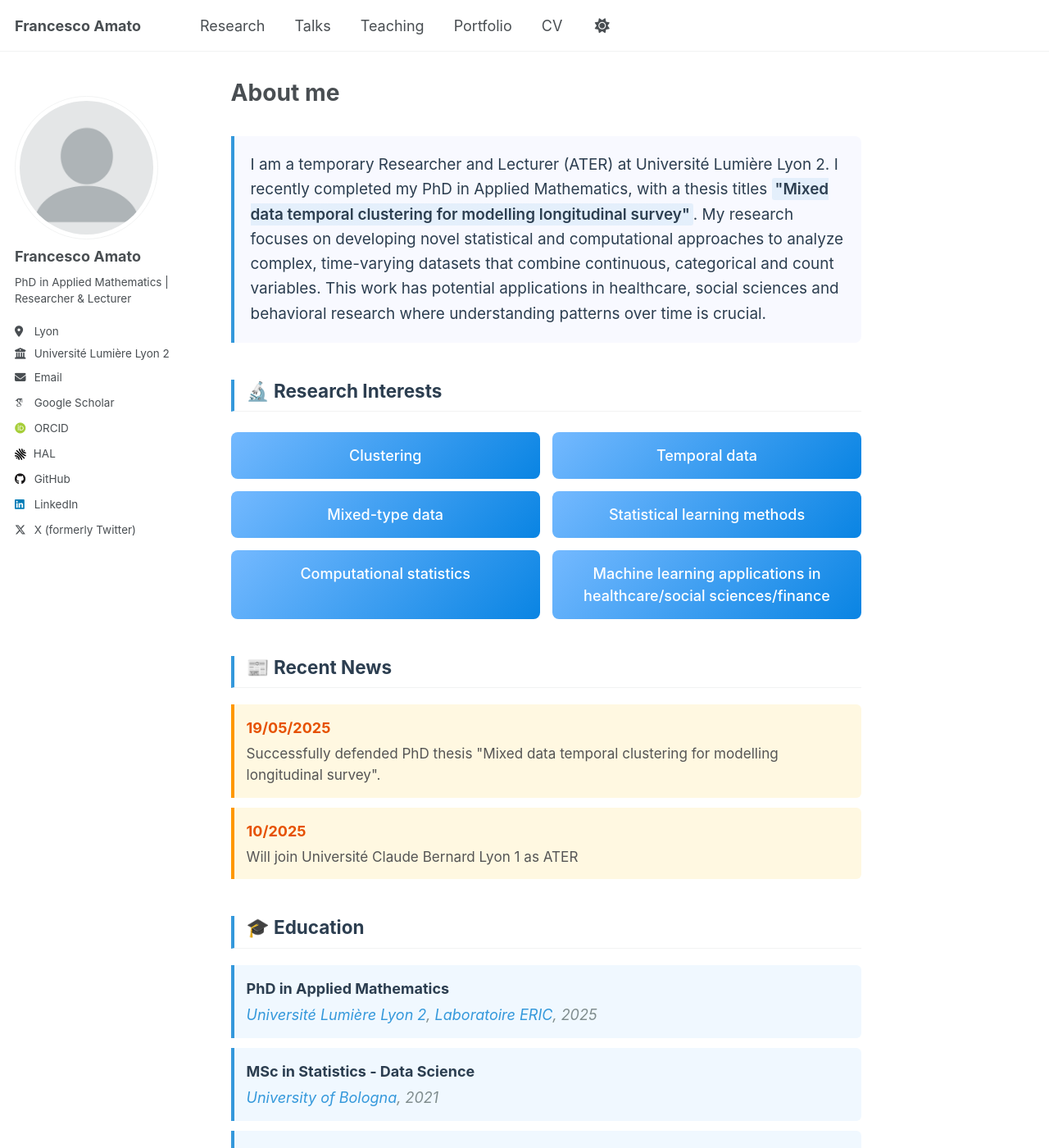
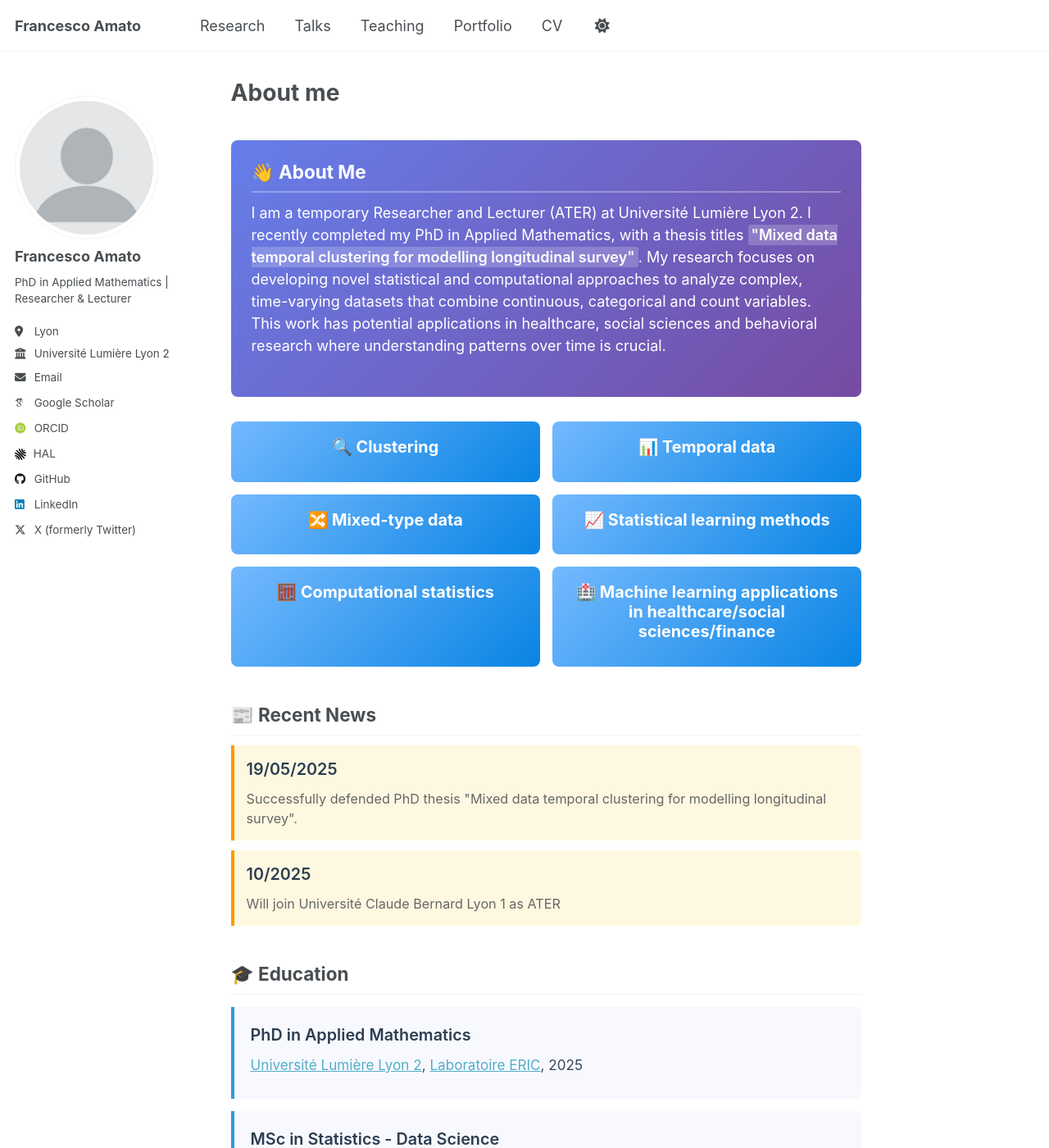
Before and after one commit to FraAmato/FraAmato.github.io, a Jekyll site: the page built from _pages/about.md, in a window 1280 px wide and 1400 px high. Shown: the whole window at 82% size. Built offline with Jekyll 4.4.1, drawn with Linux system fonts in a browser that asks for light colours; some web fonts are replaced; a script that is not in the unit is left out; part of the change alters nothing that is shown; some of the changed text lies outside the part shown.

Commit message:
Update about.md

```diff
--- a/_pages/about.md
+++ b/_pages/about.md
@@ -8,7 +8,7 @@ redirect_from:
 ---
 
 <style>
-.intro-section {
+.research-focus {
   background: linear-gradient(135deg, #667eea 0%, #764ba2 100%);
   color: white;
   padding: 25px;
@@ -16,33 +16,11 @@ redirect_from:
   margin: 30px 0;
 }
 
-.intro-section h2 {
+.research-focus h2 {
   color: white;
   margin-top: 0;
   border-bottom: 2px solid rgba(255,255,255,0.3);
   padding-bottom: 10px;
-}
-
-.content-section {
-  margin: 40px 0;
-}
-
-.content-section h2 {
-  color: #2c3e50;
-  border-left: 4px solid #3498db;
-  padding-left: 15px;
-  margin-bottom: 20px;
-}
-
-.about-intro {
-  background: #f8f9ff;
-  border-left: 4px solid #3498db;
-  padding: 20px;
-  margin: 25px 0;
-  border-radius: 0 8px 8px 0;
-  font-size: 1.05em;
-  line-height: 1.6;
-  color: #2c3e50;
 }
 
 .research-interests {
@@ -55,18 +33,88 @@ redirect_from:
 .interest-card {
   background: linear-gradient(135deg, #74b9ff, #0984e3);
   color: white;
-  padding: 15px 20px;
+  padding: 20px;
   border-radius: 8px;
   text-align: center;
   transition: transform 0.2s ease;
-  font-weight: 500;
 }
 
 .interest-card:hover {
-  transform: translateY(-3px);
+  transform: translateY(-5px);
 }
 
-.news-item {
+.interest-card h4 {
+  margin-top: 0;
+  margin-bottom: 10px;
+  font-size: 1.1em;
+}
+
+.pub-item {
+  background: #f8f9ff;
+  border-left: 4px solid #3498db;
+  padding: 20px;
+  margin: 15px 0;
+  border-radius: 0 8px 8px 0;
+  transition: transform 0.2s ease;
+}
+
+.pub-item:hover {
+  transform: translateX(5px);
+}
+
+.pub-title {
+  font-weight: 600;
+  color: #2c3e50;
+  font-size: 1.1em;
+  margin-bottom: 8px;
+}
+
+.pub-title a {
+  color: #2c3e50;
+  text-decoration: none;
+}
+
+.pub-title a:hover {
+  color: #3498db;
+}
+
+.pub-authors {
+  color: #34495e;
+  margin-bottom: 8px;
+  font-size: 0.95em;
+}
+
+.pub-venue {
+  color: #7f8c8d;
+  font-style: italic;
+  margin-bottom: 8px;
+}
+
+.external-links {
+  background: #f8f9fa;
+  padding: 20px;
+  border-radius: 8px;
+  margin: 30px 0;
+  text-align: center;
+}
+
+.external-links a {
+  display: inline-block;
+  background: #6c757d;
+  color: white;
+  padding: 10px 20px;
+  margin: 5px;
+  border-radius: 25px;
+  text-decoration: none;
+  transition: background 0.3s ease;
+}
+
+.external-links a:hover {
+  background: #495057;
+  color: white;
+}
+
+.award-item {
   background: #fff8e1;
   border-left: 4px solid #ff9800;
   padding: 15px;
@@ -75,175 +123,89 @@ redirect_from:
   transition: transform 0.2s ease;
 }
 
-.news-item:hover {
+.award-item:hover {
   transform: translateX(5px);
 }
 
-.news-date {
-  font-weight: bold;
-  color: #e65100;
-  margin-bottom: 5px;
-}
-
-.news-content {
-  color: #555;
-  font-size: 0.95em;
-}
-
-.education-item {
-  background: #f0f8ff;
-  border-left: 4px solid #3498db;
-  padding: 15px;
-  margin: 12px 0;
-  border-radius: 0 6px 6px 0;
-  transition: transform 0.2s ease;
-}
-
-.education-item:hover {
-  transform: translateX(5px);
-}
-
-.degree-title {
-  font-weight: bold;
-  color: #2c3e50;
-  margin-bottom: 5px;
-}
-
-.institution {
-  color: #7f8c8d;
-  font-style: italic;
-}
-
-.institution a {
-  color: #3498db;
-  text-decoration: none;
-}
-
-.institution a:hover {
-  text-decoration: underline;
-}
-
-.contact-section {
-  background: #f8f9fa;
-  padding: 20px;
-  border-radius: 8px;
-  margin: 30px 0;
-}
-
-.contact-info {
-  display: grid;
-  grid-template-columns: repeat(auto-fit, minmax(250px, 1fr));
-  gap: 20px;
-  margin-top: 15px;
-}
-
-.contact-card {
-  background: white;
-  padding: 15px;
-  border-radius: 8px;
-  box-shadow: 0 2px 4px rgba(0,0,0,0.1);
-  border-left: 4px solid #3498db;
-}
-
-.contact-card h4 {
-  margin-top: 0;
-  color: #2c3e50;
-  margin-bottom: 10px;
-}
-
-.contact-card p {
-  margin: 5px 0;
-  color: #555;
-  font-size: 0.95em;
-}
-
-.email-link {
-  color: #3498db;
-  text-decoration: none;
-  font-weight: 500;
-}
-
-.email-link:hover {
-  text-decoration: underline;
-}
-
 .highlight-text {
-  background: linear-gradient(120deg, rgba(52, 152, 219, 0.1) 0%, rgba(52, 152, 219, 0.1) 100%);
+  background: linear-gradient(120deg, rgba(255,255,255,0.2) 0%, rgba(255,255,255,0.2) 100%);
   padding: 2px 4px;
   border-radius: 3px;
   font-weight: 600;
-  color: #2c3e50;
 }
 </style>
 
-<div class="about-intro">
-  I am a temporary Researcher and Lecturer (ATER) at Université Lumière Lyon 2. I recently completed my PhD in Applied Mathematics, with a thesis titles <span class="highlight-text">"Mixed data temporal clustering for modelling longitudinal survey"</span>. My research focuses on developing novel statistical and computational approaches to analyze complex, time-varying datasets that combine continuous, categorical and count variables. This work has potential applications in healthcare, social sciences and behavioral research where understanding patterns over time is crucial.
+<div class="research-focus">
+  <h2>👋 About Me</h2>
+  <p>I am a temporary Researcher and Lecturer (ATER) at Université Lumière Lyon 2. I recently completed my PhD in Applied Mathematics, with a thesis titles <span class="highlight-text">"Mixed data temporal clustering for modelling longitudinal survey"</span>. My research focuses on developing novel statistical and computational approaches to analyze complex, time-varying datasets that combine continuous, categorical and count variables. This work has potential applications in healthcare, social sciences and behavioral research where understanding patterns over time is crucial.</p>
 </div>
 
-<div class="content-section">
-  <h2>🔬 Research Interests</h2>
-
-  <div class="research-interests">
-    <div class="interest-card">Clustering</div>
-    <div class="interest-card">Temporal data</div>
-    <div class="interest-card">Mixed-type data</div>
-    <div class="interest-card">Statistical learning methods</div>
-    <div class="interest-card">Computational statistics</div>
-    <div class="interest-card">Machine learning applications in healthcare/social sciences/finance</div>
+<div class="research-interests">
+  <div class="interest-card">
+    <h4>🔍 Clustering</h4>
+  </div>
+  <div class="interest-card">
+    <h4>📊 Temporal data</h4>
+  </div>
+  <div class="interest-card">
+    <h4>🔀 Mixed-type data</h4>
+  </div>
+  <div class="interest-card">
+    <h4>📈 Statistical learning methods</h4>
+  </div>
+  <div class="interest-card">
+    <h4>🧮 Computational statistics</h4>
+  </div>
+  <div class="interest-card">
+    <h4>🏥 Machine learning applications in healthcare/social sciences/finance</h4>
   </div>
 </div>
 
-<div class="content-section">
-  <h2>📰 Recent News</h2>
+## 📰 Recent News
 
-  <div class="news-item">
-    <div class="news-date">19/05/2025</div>
-    <div class="news-content">Successfully defended PhD thesis "Mixed data temporal clustering for modelling longitudinal survey".</div>
-  </div>
-
-  <div class="news-item">
-    <div class="news-date">10/2025</div>
-    <div class="news-content">Will join Université Claude Bernard Lyon 1 as ATER</div>
+<div class="award-item">
+  <div class="pub-title">19/05/2025</div>
+  <div style="margin-top: 8px; font-size: 0.9em; color: #666;">
+    Successfully defended PhD thesis "Mixed data temporal clustering for modelling longitudinal survey".
   </div>
 </div>
 
-<div class="content-section">
-  <h2>🎓 Education</h2>
-
-  <div class="education-item">
-    <div class="degree-title">PhD in Applied Mathematics</div>
-    <div class="institution"><a href="https://www.univ-lyon2.fr/" target="_blank">Université Lumière Lyon 2</a>, <a href="https://eric.msh-lse.fr/" target="_blank">Laboratoire ERIC</a>, 2025</div>
-  </div>
-
-  <div class="education-item">
-    <div class="degree-title">MSc in Statistics - Data Science</div>
-    <div class="institution"><a href="https://corsi.unibo.it/2cycle/StatisticalSciences/index.html" target="_blank">University of Bologna</a>, 2021</div>
-  </div>
-
-  <div class="education-item">
-    <div class="degree-title">BSc in Statistics - Stats&Maths</div>
-    <div class="institution"><a href="https://corsi.unibo.it/1cycle/StatsMaths" target="_blank">University of Bologna</a>, 2019</div>
+<div class="award-item">
+  <div class="pub-title">10/2025</div>
+  <div style="margin-top: 8px; font-size: 0.9em; color: #666;">
+    Will join Université Claude Bernard Lyon 1 as ATER
   </div>
 </div>
 
-<div class="content-section">
-  <h2>📧 Contact Info</h2>
+## 🎓 Education
 
-  <div class="contact-section">
-    <div class="contact-info">
-      <div class="contact-card">
-        <h4>📧 Email</h4>
-        <p><a href="mailto:francesco.amato@univ-lyon2.fr" class="email-link">francesco.amato@univ-lyon2.fr</a></p>
-      </div>
+<div class="pub-item">
+  <div class="pub-title">PhD in Applied Mathematics</div>
+  <div class="pub-authors"><a href="https://www.univ-lyon2.fr/" target="_blank">Université Lumière Lyon 2</a>, <a href="https://eric.msh-lse.fr/" target="_blank">Laboratoire ERIC</a>, 2025</div>
+</div>
 
-      <div class="contact-card">
-        <h4>📍 Address</h4>
-        <p><strong>Laboratoire ERIC</strong><br>
-        bureau K069<br>
-        5 av. Mendès France<br>
-        69676 BRON Cedex<br>
-        FRANCE</p>
-      </div>
-    </div>
+<div class="pub-item">
+  <div class="pub-title">MSc in Statistics - Data Science</div>
+  <div class="pub-authors"><a href="https://corsi.unibo.it/2cycle/StatisticalSciences/index.html" target="_blank">University of Bologna</a>, 2021</div>
+</div>
+
+<div class="pub-item">
+  <div class="pub-title">BSc in Statistics - Stats&Maths</div>
+  <div class="pub-authors"><a href="https://corsi.unibo.it/1cycle/StatsMaths" target="_blank">University of Bologna</a>, 2019</div>
+</div>
+
+## 📧 Contact Info
+
+<div class="external-links">
+  <div style="margin-bottom: 15px;">
+    <strong>Email:</strong> <a href="mailto:francesco.amato@univ-lyon2.fr" style="color: #3498db;">francesco.amato@univ-lyon2.fr</a>
+  </div>
+  <div style="text-align: left; max-width: 300px; margin: 0 auto;">
+    <strong>Address:</strong><br>
+    Laboratoire ERIC<br>
+    bureau K069<br>
+    5 av. Mendès France<br>
+    69676 BRON Cedex<br>
+    FRANCE
   </div>
 </div>
```
